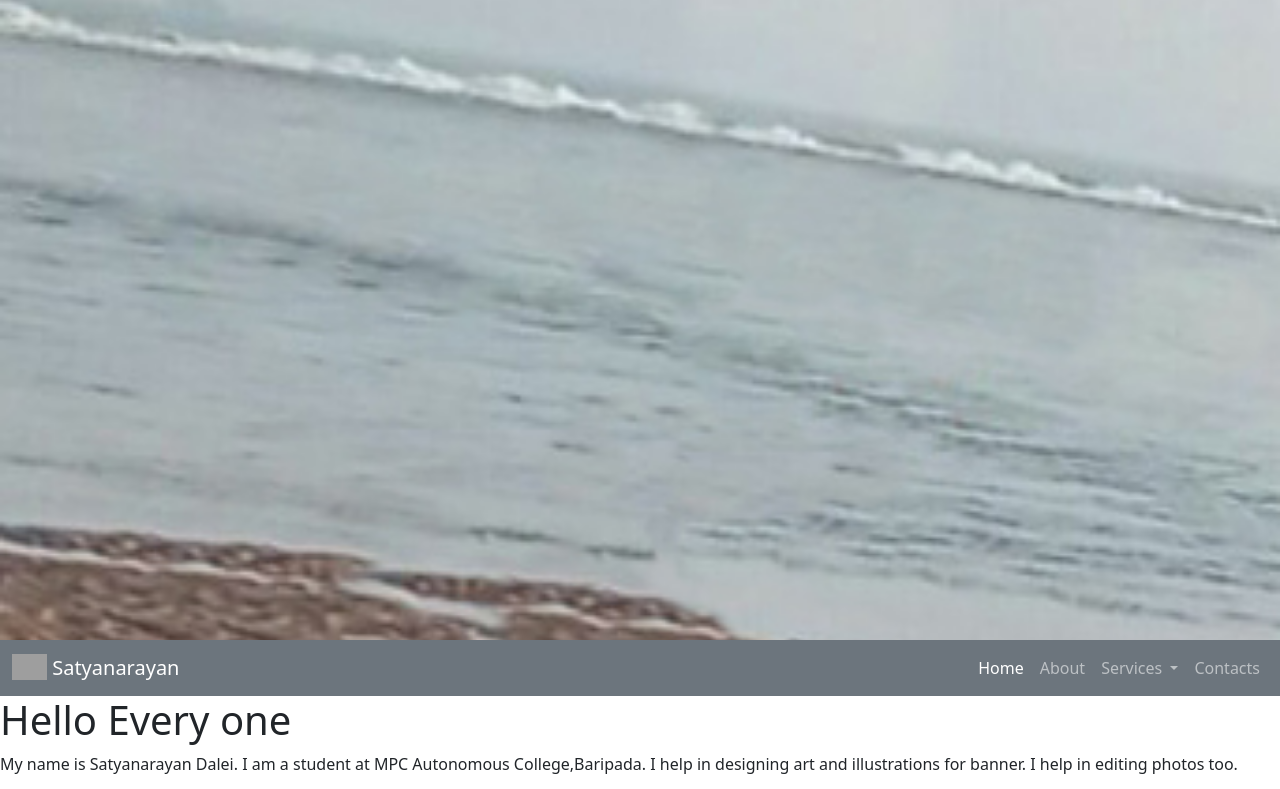
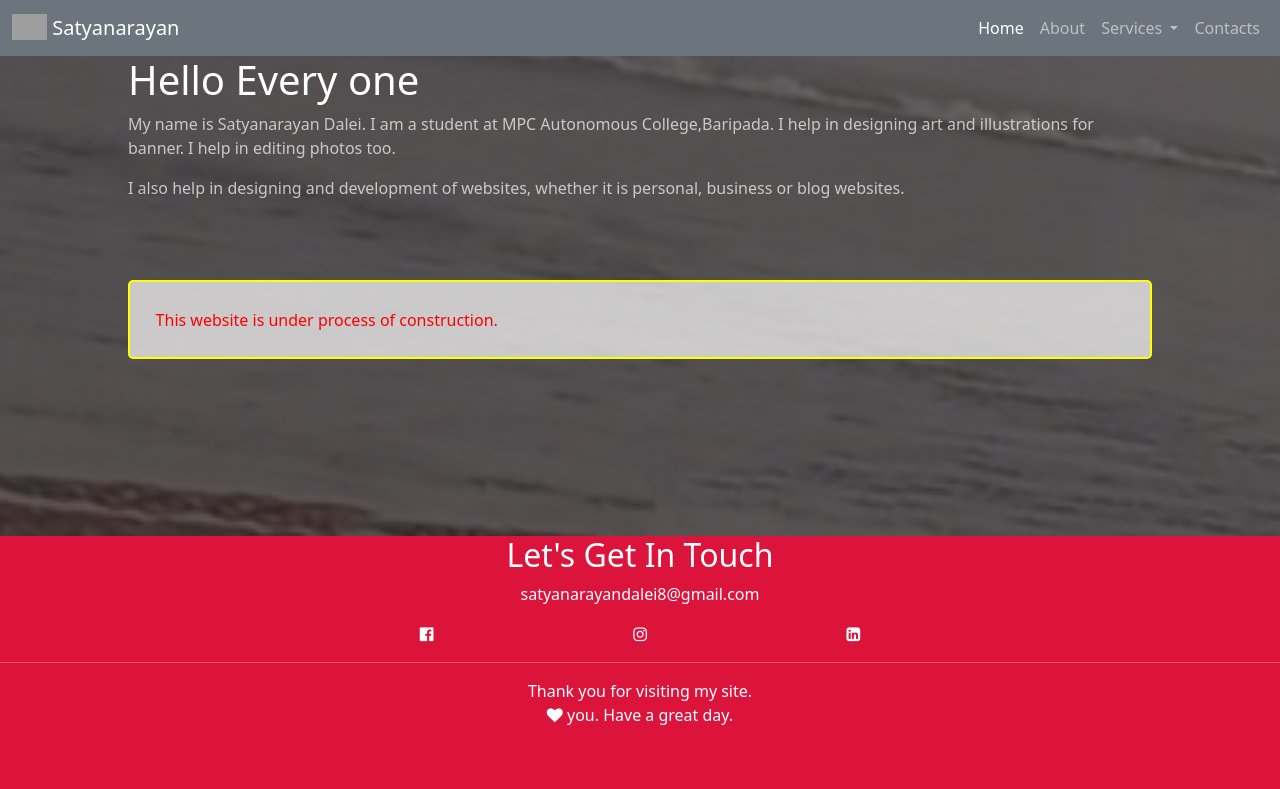
Before and after one commit to crunchysmile/personal-website, a plain HTML site: page index.html in a window 1280 px wide. Shown: the top 789 px of the page. Drawn offline with nearby package versions, Linux system fonts and the light colour scheme; grey boxes are pictures that could not be loaded.

Commit message:
Update style.css

```diff
--- a/style.css
+++ b/style.css
@@ -3,20 +3,64 @@
     padding: 0;
     box-sizing: border-box;
 }
+
 .landing-page{
     width: 100%;
-    height: 80vh;
-    background-image:url("images/bindas.jpg");
+    height: 100vh;
+    background-image:linear-gradient(0,0,0,0.5,) url("images/bindas.jpg");
+    background-image: url("images/bindas.jpg");
     background-repeat: no-repeat;
     background-position:center;
-    background-position-y: -50px;
+    background-position-y:-100px;
     background-size: cover;
-
-
+    position: fixed;
+    z-index: -1;
+}
+.landing-page-up{
+    width: 100%;
+    height: 60vh;
+    background-color:rgba(39, 26, 26, 0.657);
+    display: flex;
+    flex-direction: column;
+    align-items: center;
 }
 .contact{
     width: 100%;
-    height: 100vh;
+    height:45vh;
     background-color: crimson;
     z-index: -2;
 }
+.message{
+    color: white;
+
+}
+.land-in{
+    width: 80%;
+    color: rgba(255, 255, 255, 0.692);
+}
+.caution{
+    color: red;
+    background-color: rgba(255, 255, 255, 0.698);
+    margin-top: 10vh;
+    border-radius: 5px;
+    border: 2px solid yellow;
+    padding: 2vw;
+}
+
+.contact{
+    color: white;
+    display: flex;
+    flex-direction: column;
+    align-items: center;
+}
+.fa{
+    color: white;
+}
+.social-medias{
+ width: 50%;
+ margin: 0 auto;
+ display: flex;
+ flex-direction:row;
+ justify-content: space-around;
+
+}
```
